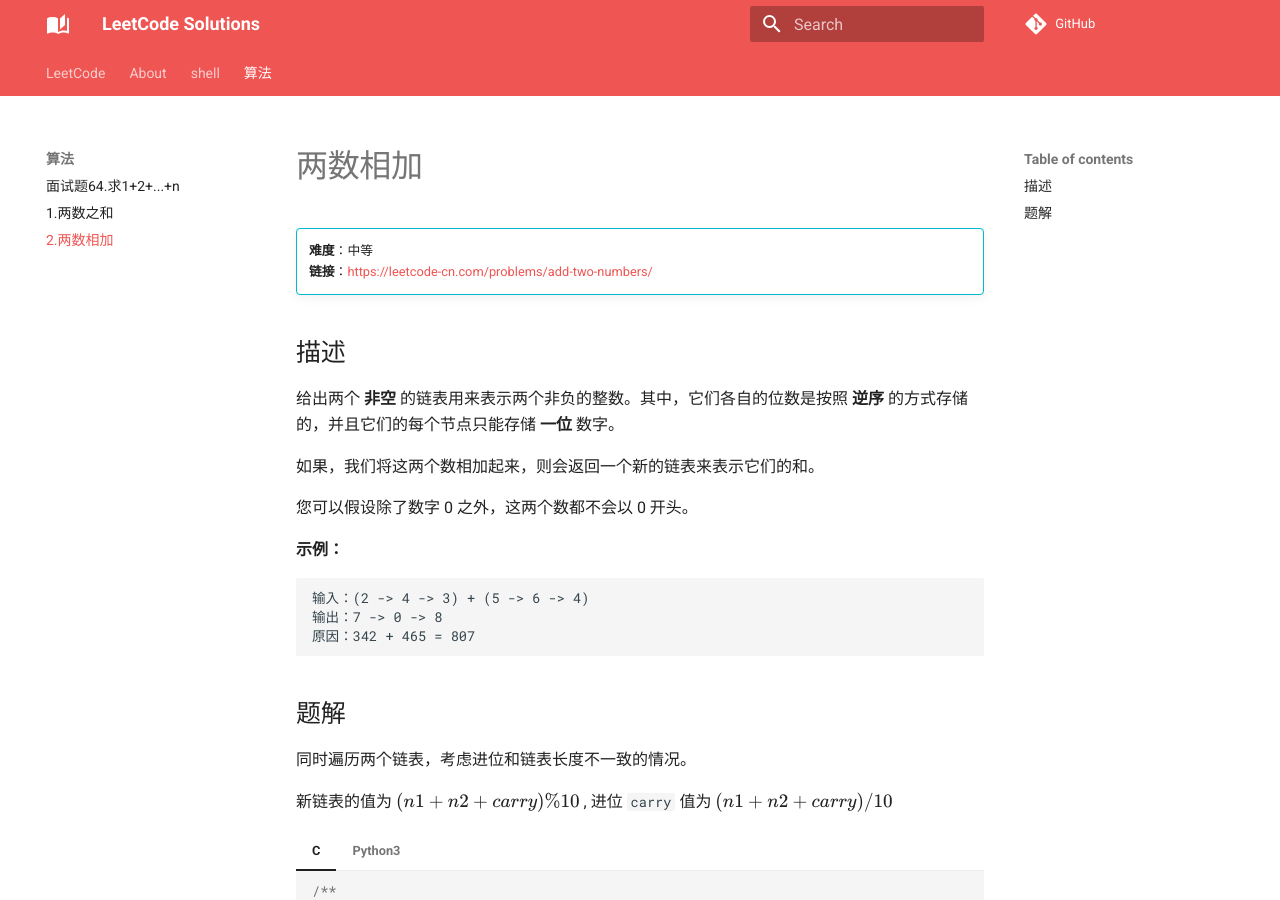
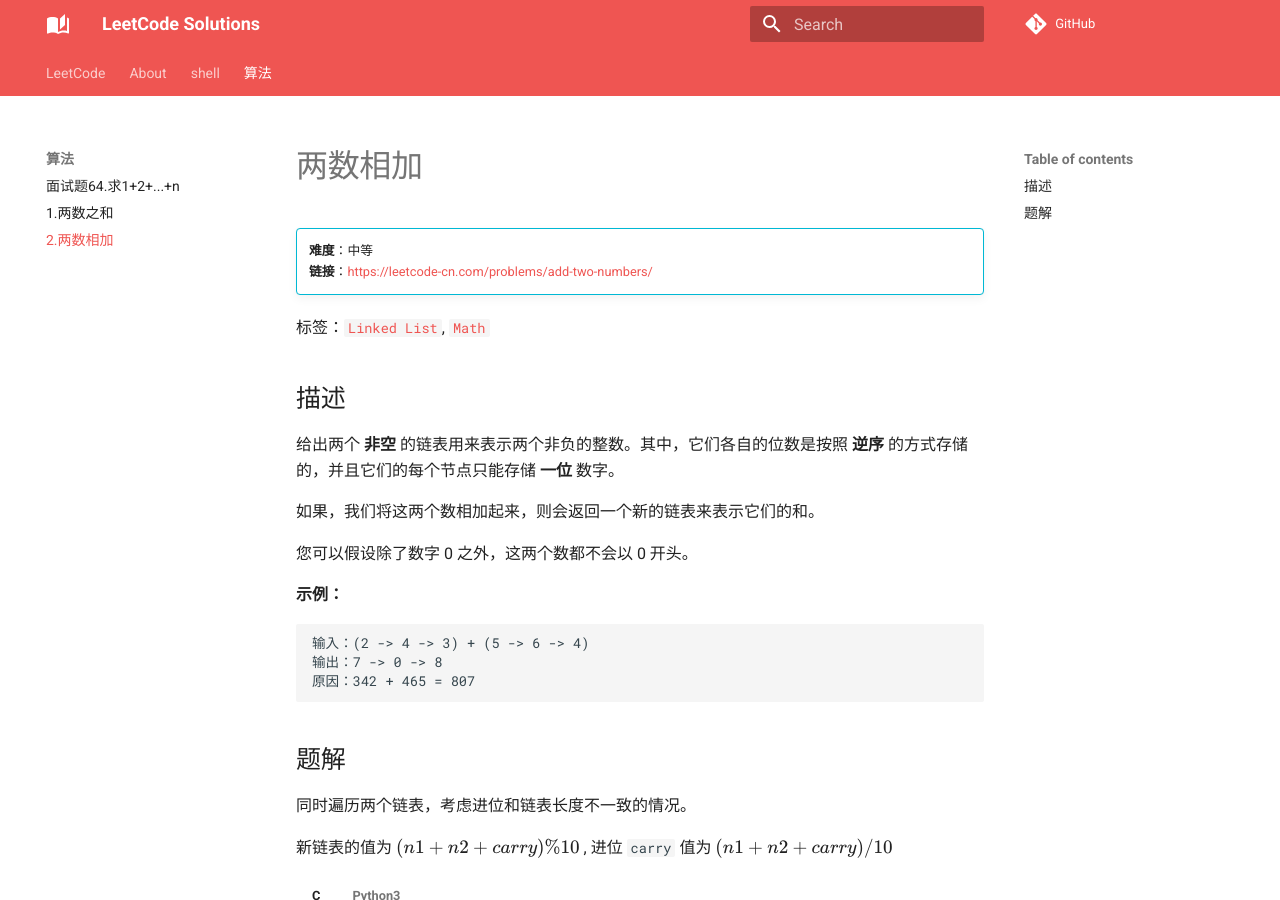
Before and after one commit to Litreily/leetcode, an MkDocs documentation site: the page built from docs/algorithm/2.add-two-numbers.md, in a window 1280 px wide and 900 px high. Built offline with MkDocs 1.6.1 and Material for MkDocs 9.7.7, drawn with Linux system fonts in a browser that asks for light colours; comment, search, counter and statistics services are not loaded.

Commit message:
docs: add tags for some docs
Signed-off-by: litreily <707922098@qq.com>

```diff
--- a/docs/algorithm/2.add-two-numbers.md
+++ b/docs/algorithm/2.add-two-numbers.md
@@ -3,6 +3,8 @@
 !!! info ""
     **难度**：中等
     **链接**：<https://leetcode-cn.com/problems/add-two-numbers/>
+
+标签：[`Linked List`](https://leetcode-cn.com/tag/linked-list), [`Math`](https://leetcode-cn.com/tag/math)
 
 ## 描述
 
```
Also changed, not shown: docs/algorithm/1.two-sum.md (+2 -0 lines).
